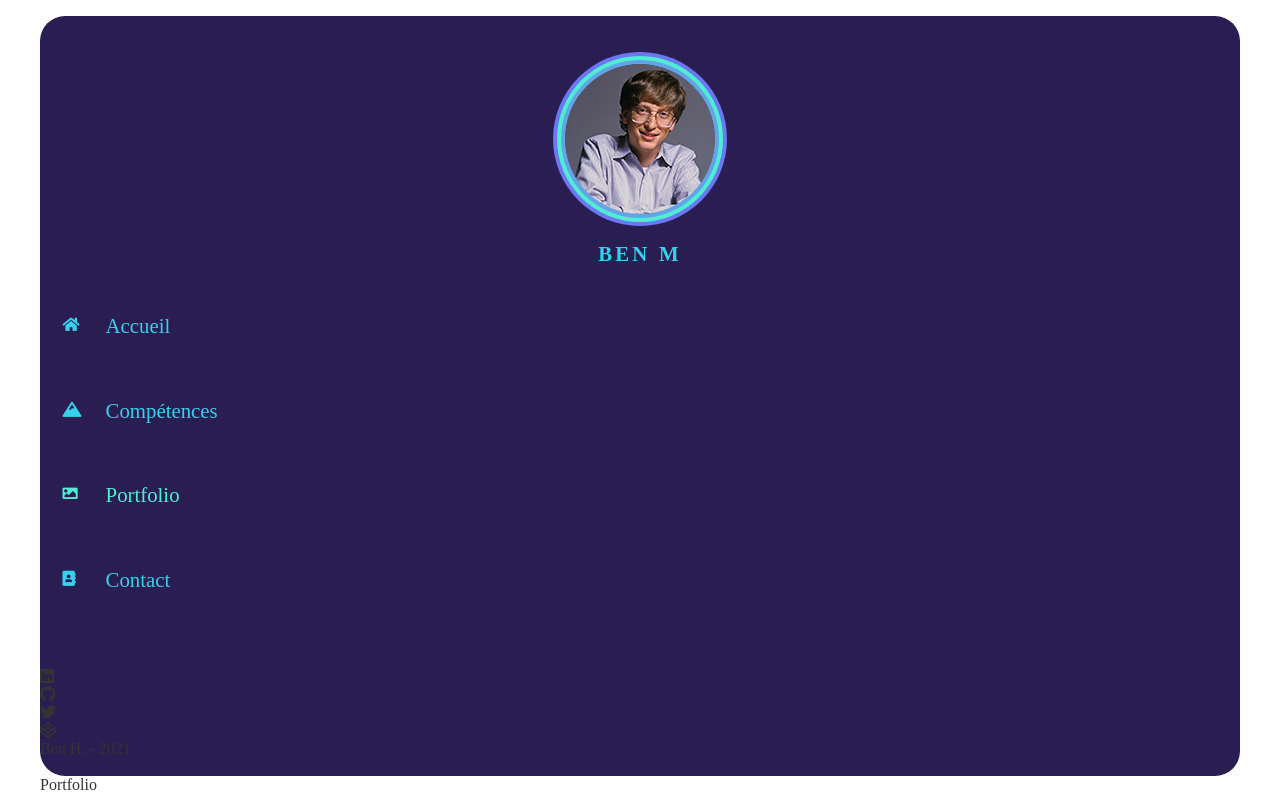
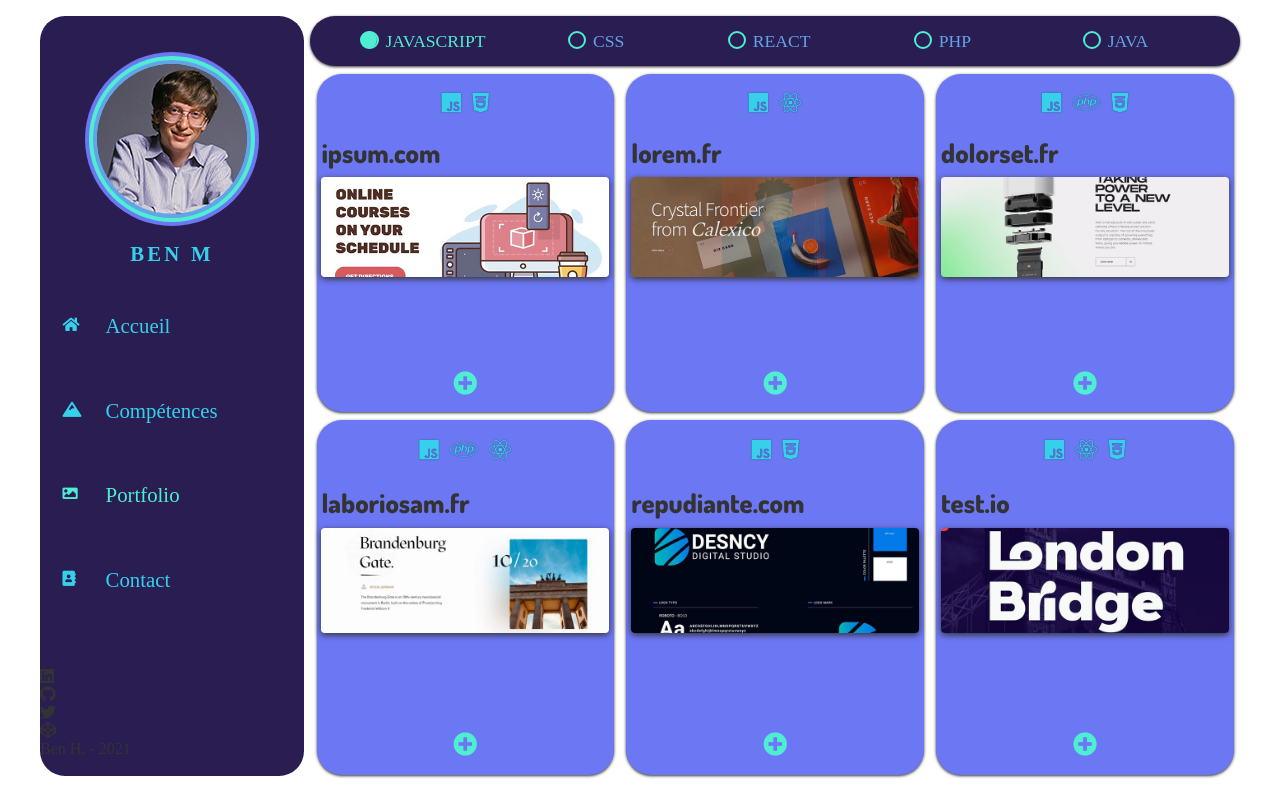
Before and after one commit to BenMorant/cv-react-example, a React (Create React App) app: page /portfolio in a window 1280 px wide. Built offline with nearby package versions, Linux system fonts and the light colour scheme; a web font is replaced by a local one.

Commit message:
projects

```diff
--- /dev/null
+++ b/src/components/portfolio/Project.js
@@ -0,0 +1,44 @@
+import { useState } from 'react'
+
+const Project = ({ project: { languagesIcons, name, picture, source, info } }) => {
+  const [showInfo, setShowInfo] = useState(false)
+
+  const handleInfo = () => {
+    setShowInfo(!showInfo)
+  }
+
+  return (
+    <div className="project">
+      <div className="icons">
+        {languagesIcons.map(icon => (
+          <i className={icon} key={icon} />
+        ))}
+      </div>
+      <h3>{name}</h3>
+      <img src={picture} alt="project picture" onClick={handleInfo} />
+      <span className="infos" onClick={handleInfo}>
+        <i className="fas fa-plus-circle" />
+      </span>
+
+      {showInfo && (
+        <div className="showInfos">
+          <div className="infosContent">
+            <div className="head">
+              <h2>{name}</h2>
+              <div className="sourceCode">
+                <a href={source} rel="noopener noreferrer" className="button" target="_blank">
+                  Code source
+                </a>
+              </div>
+            </div>
+            <p className="text">{info}</p>
+            <div className="button return" onClick={handleInfo}>
+              Retourner sur la page
+            </div>
+          </div>
+        </div>
+      )}
+    </div>
+  )
+}
+export default Project
--- /dev/null
+++ b/src/components/portfolio/ProjectList.js
@@ -0,0 +1,51 @@
+/* eslint-disable no-unused-vars */
+import Project from './Project'
+import { portfolioData } from 'data/portfolioData'
+import { useState } from 'react'
+
+const ProjectList = () => {
+  const [projects, setProjects] = useState(portfolioData)
+
+  const [radios, setRadios] = useState([
+    { id: 1, value: 'javascript' },
+    { id: 2, value: 'css' },
+    { id: 3, value: 'react' },
+    { id: 4, value: 'php' },
+    { id: 5, value: 'java' },
+  ])
+
+  const [selectedRadio, setSelectedRadio] = useState('javascript')
+
+  const handleRadio = e => {
+    setSelectedRadio(e.target.value)
+  }
+
+  return (
+    <div className="portfolioContent">
+      <ul className="radioDisplay">
+        {radios.map(radio => (
+          <li key={radio.id}>
+            <input
+              type="radio"
+              name="radio"
+              checked={radio.value === selectedRadio}
+              value={radio.value}
+              id={radio.value}
+              onChange={handleRadio}
+            />
+            <label htmlFor={radio.value}>{radio.value}</label>
+          </li>
+        ))}
+      </ul>
+      <div className="projects">
+        {projects
+          .filter(project => project.languages.includes(selectedRadio))
+          .map(project => (
+            <Project key={project.id} project={project} />
+          ))}
+      </div>
+    </div>
+  )
+}
+
+export default ProjectList
--- a/src/data/portfolioData.js
+++ b/src/data/portfolioData.js
@@ -59,4 +59,14 @@ export const portfolioData = [
       'Lorem ipsum, dolor sit amet consectetur adipisicing elit. Accusamus laboriosam aut nihil? Possimus, id facilis dignissimos repudiandae modi dolorum ea accusantium, veritatis debitis odio eveniet quos incidunt eaque nemo eius perferendis consequatur? Lorem ipsum, dolor sit amet consectetur adipisicing elit. Accusamus laboriosam aut nihil? Possimus, id facilis dignissimos repudiandae modi dolorum ea accusantium.',
     picture: './media/project6.JPG',
   },
+  {
+    id: 7,
+    name: 'testtest.io',
+    languages: ['java'],
+    languagesIcons: ['fab fa-java'],
+    source: 'http://www.github.com',
+    info:
+      'Lorem ipsum, dolor sit amet consectetur adipisicing elit. Accusamus laboriosam aut nihil? Possimus, id facilis dignissimos repudiandae modi dolorum ea accusantium, veritatis debitis odio eveniet quos incidunt eaque nemo eius perferendis consequatur? Lorem ipsum, dolor sit amet consectetur adipisicing elit. Accusamus laboriosam aut nihil? Possimus, id facilis dignissimos repudiandae modi dolorum ea accusantium.',
+    picture: './media/project2.JPG',
+  },
 ]
--- a/src/pages/Portfolio.js
+++ b/src/pages/Portfolio.js
@@ -1,9 +1,10 @@
 import Navigation from '../components/Navigation'
+import ProjectList from '../components/portfolio/ProjectList'
 
 const Portfolio = () => (
-  <div>
+  <div className="portfolio">
     <Navigation />
-    Portfolio
+    <ProjectList />
   </div>
 )
 
```
